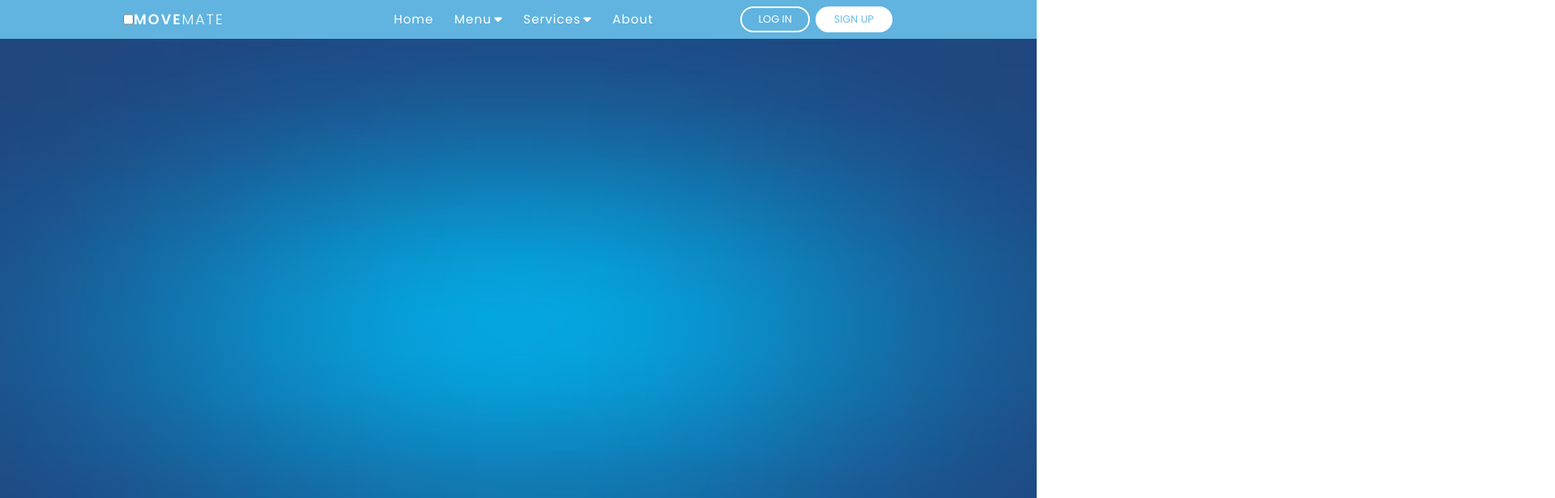
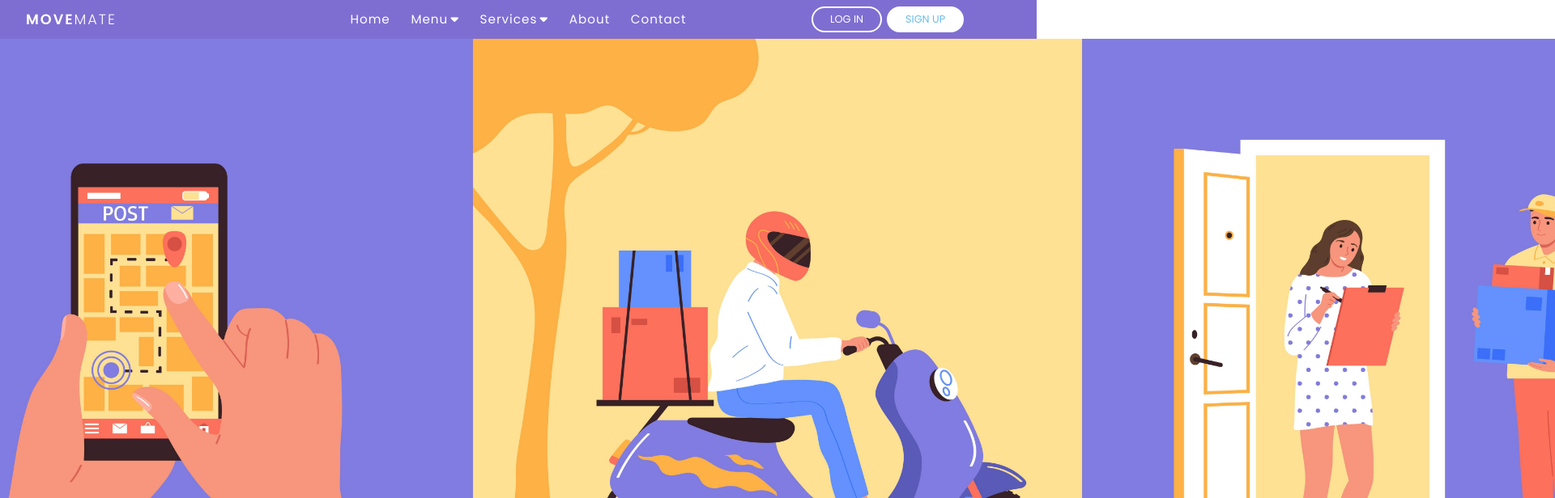
Before and after one commit to Ons-diweni/MoveMate-React, a React (Create React App) app: page / in a window 1280 px wide. Shown: the top 616 px of the page at 81% size, 1920 px wide, since content can reach past the window. Built offline with nearby package versions, Linux system fonts and the light colour scheme.

Commit message:
Acceuil UI implementation

```diff
--- a/public/index.html
+++ b/public/index.html
@@ -12,7 +12,8 @@
     <meta name="viewport" content="width=device-width, initial-scale=1.0">
     <meta http-equiv="X-UA-Compatible" content="ie=edge">
     <link rel="apple-touch-icon" href="%PUBLIC_URL%/logo192.png" />
-    <!--
+<!--     <link href="https://cdn.jsdelivr.net/npm/bootstrap@5.0.2/dist/css/bootstrap.min.css" rel="stylesheet" integrity="sha384-EVSTQN3/azprG1Anm3QDgpJLIm9Nao0Yz1ztcQTwFspd3yD65VohhpuuCOmLASjC" crossorigin="anonymous">
+ -->    <!--
       manifest.json provides metadata used when your web app is installed on a
       user's mobile device or desktop. See https://developers.google.com/web/fundamentals/web-app-manifest/
     -->
--- a/src/App.js
+++ b/src/App.js
@@ -1,6 +1,6 @@
-import logo from './logo.svg';
 import './App.css';
 import {Navbar} from './components/navbar';
+
 
 
 //le composant racine de l'application
--- a/src/components/navbar.css
+++ b/src/components/navbar.css
@@ -22,7 +22,7 @@ a{
 header{
     position: sticky;
     top: 0px;
-    background-color: #60b4df;
+    background-color: #7f6ed1;
     width: 100%;
     z-index: 1000;
 }
@@ -30,8 +30,8 @@ header{
 section{
     position: relative;
     height: calc(100vh - 3rem);
-    width: 100%;
-    background: url('../../public/images/logo.jpg') no-repeat top center / cover;
+    width: 150%;
+    background: url('../../public/images/logoo.jpg') no-repeat top center / cover;
     overflow: hidden;
 }
 
@@ -45,7 +45,7 @@ section{
 }
 
 .container{
-    max-width: 65rem;
+    max-width: 85rem;
     padding: 0 2rem;
     margin: 0 auto;
     display: flex;
--- a/src/components/navbar.jsx
+++ b/src/components/navbar.jsx
@@ -1,9 +1,9 @@
 import './navbar.css'
 
 export const Navbar = () => { return (<div>
+
      <header>
         <div class="container">
-            <input type="checkbox" name="" id="check" />
 
             <div class="logo-container">
                 <h3 class="logo">Move<span>Mate</span></h3>
@@ -120,6 +120,9 @@ export const Navbar = () => { return (<div>
                         <li class="nav-link" style={{ "--i": "1.35s" }}>
                             <a href="#">About</a>
                         </li>
+                        <li class="nav-link" style={{ "--i": "1.35s" }}>
+                            <a href="#">Contact</a>
+                        </li>
                     </ul>
                 </div>
 
@@ -129,18 +132,12 @@ export const Navbar = () => { return (<div>
                 </div>
             </div>
 
-            <div class="hamburger-menu-container">
-                <div class="hamburger-menu">
-                    <div></div>
-                </div>
-            </div>
         </div>
-    </header>
-    <main>
+        </header>
+        <main>
         <section>
             <div class="overlay"></div>
         </section>
     </main>
-
     </div>
     )}
```
Also changed, not shown: public/images/logoo.jpg (added).
